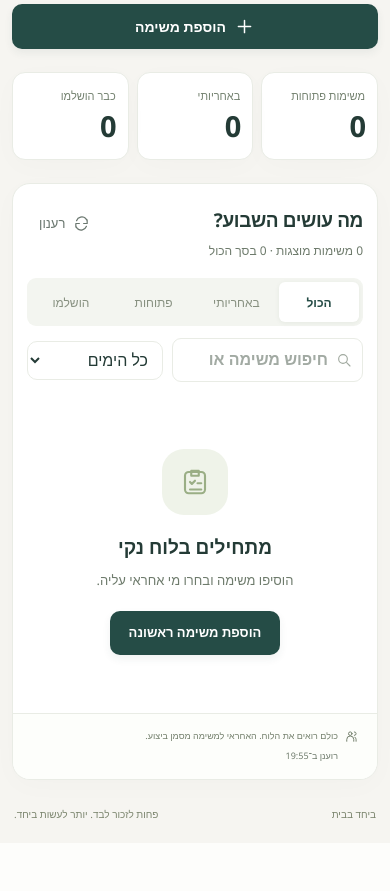
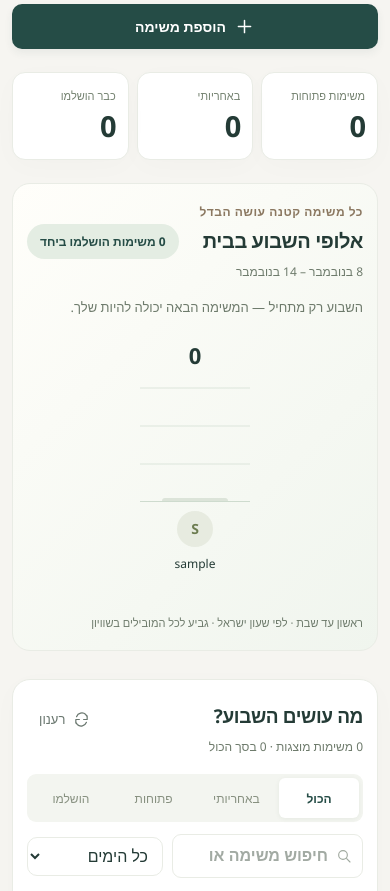
Before and after one commit to Dvir7845/family_web, a Spring Boot app: page / in a window 390 px wide. Shown: the part 446-1337 px from the top of the page. Before the commit the page ends 1265 px from the top, so only its background shows below. Run offline with Spring Boot 4, Linux system fonts and the light colour scheme; the visitor is signed in with stand-in values (Sample User, id 1); data that the repository does not hold is empty; some of the project's set-up classes (security, data sources, template engines, error pages and the like) are left out, and stand-ins take their place.

Commit message:
add table of task winner

```diff
--- a/src/main/java/com/familyhome/task/TaskController.java
+++ b/src/main/java/com/familyhome/task/TaskController.java
@@ -12,10 +12,15 @@ import jakarta.validation.Valid;
 public class TaskController {
 
     private final TaskService taskService;
+    private final TaskStatisticsService statistics;
 
-    public TaskController(TaskService taskService) {
+    public TaskController(TaskService taskService, TaskStatisticsService statistics) {
         this.taskService = taskService;
+        this.statistics = statistics;
     }
+
+    @GetMapping("/tasks/statistics/weekly")
+    public TaskStatisticsService.WeeklyStatistics weeklyStatistics() { return statistics.weekly(); }
 
     @GetMapping("/tasks")
     public List<Task> getTasks() {
--- a/src/main/java/com/familyhome/task/TaskRepository.java
+++ b/src/main/java/com/familyhome/task/TaskRepository.java
@@ -7,6 +7,8 @@ import org.springframework.data.jpa.repository.JpaRepository;
 
 public interface TaskRepository extends JpaRepository<Task, Long> {
 
+    List<Task> findByCompletedAtGreaterThanEqualAndCompletedAtLessThan(java.time.Instant start, java.time.Instant end);
+
     List<Task> findAllByOwnerId(Long ownerId);
 
     Optional<Task> findByIdAndOwnerId(Long id, Long ownerId);
--- a/src/main/java/com/familyhome/task/TaskService.java
+++ b/src/main/java/com/familyhome/task/TaskService.java
@@ -100,7 +100,7 @@ public class TaskService {
                         HttpStatus.NOT_FOUND,
                         "Task not found among your assignments"));
 
-        task.markCompleted();
+        task.markCompleted(java.time.Instant.now(), user.getUsername());
 
         return taskRepository.save(task);
     }
--- a/src/main/resources/static/assets/app.js
+++ b/src/main/resources/static/assets/app.js
@@ -6,6 +6,7 @@ const state = {
     ? location.hash.slice(1)
     : "tasks",
   user: null,
+  weeklyStats: null,
   vehicles: [], bookings: [], vehicleId: "",
   vehicleMonth: new Intl.DateTimeFormat("sv-SE", { timeZone: "Asia/Jerusalem", year: "numeric", month: "2-digit" }).format(new Date()),
   tasks: [],
@@ -177,11 +178,12 @@ async function loadData(initial = false) {
   }
   try {
     const user = await api("/me");
-    const [tasks, shopping, assignees, events] = await Promise.all([
+    const [tasks, shopping, assignees, events, weeklyStats] = await Promise.all([
       api("/tasks"),
       api("/shopping-items"),
       api("/members"),
-      api("/events")
+      api("/events"),
+      api("/tasks/statistics/weekly")
     ]);
     state.user = user;
     $("#vehicleNavigation").hidden = !user.driver;
@@ -189,6 +191,7 @@ async function loadData(initial = false) {
     if (user.driver) {
       [state.vehicles, state.bookings] = await Promise.all([api("/vehicles"), api(`/vehicles/bookings?month=${state.vehicleMonth}`)]);
     } else { state.vehicles = []; state.bookings = []; }
+    state.weeklyStats = weeklyStats;
     state.tasks = tasks;
     state.shopping = shopping;
     state.assignees = assignees;
@@ -227,6 +230,8 @@ function setView(view) {
 }
 
 function render() {
+  $("#weeklyTaskPanel").hidden = state.view !== "tasks" || !state.loaded;
+  if (state.view === "tasks" && state.loaded) renderWeeklyTasks();
   const vehicles = state.view === "vehicles" && state.user?.driver;
   $("#vehicleBoard").hidden = !vehicles;
   $(".board-toolbar").hidden = vehicles;
@@ -1084,3 +1089,29 @@ handleForm($("#vehicleForm"), async () => {
   await api("/vehicles", "POST", { name: $("#vehicleName").value.trim() });
   $("#vehicleDialog").close(); await loadData(); notify("הרכב נוסף.");
 });
+
+function renderWeeklyTasks() {
+  const data = state.weeklyStats;
+  const chart = $("#weeklyTaskChart"); chart.replaceChildren();
+  if (!data) return;
+  const members = [...data.members].sort((a, b) => b.completedCount - a.completedCount || a.username.localeCompare(b.username, "he"));
+  const maximum = Math.max(0, ...members.map(m => m.completedCount));
+  const total = members.reduce((sum, m) => sum + m.completedCount, 0);
+  const date = value => new Intl.DateTimeFormat("he-IL", {day:"numeric", month:"long", timeZone:"UTC"}).format(new Date(value + "T12:00:00Z"));
+  $("#weeklyTaskDates").textContent = date(data.weekStart) + " – " + date(data.weekEnd);
+  $("#weeklyTaskTotal").textContent = total + " משימות הושלמו ביחד";
+  $("#weeklyTaskMessage").textContent = total ? "כל הכבוד על העשייה המשותפת!" : "השבוע רק מתחיל — המשימה הבאה יכולה להיות שלך.";
+  for (const member of members) {
+    const leader = maximum > 0 && member.completedCount === maximum;
+    const column = textElement("li", "weekly-column" + (leader ? " weekly-leader" : ""), "");
+    column.setAttribute("aria-label", member.username + ": " + member.completedCount + " משימות הושלמו השבוע" + (leader ? ", מקום ראשון" : ""));
+    const value = textElement("span", "weekly-column-value", String(member.completedCount));
+    if (leader) { const trophy = textElement("span", "weekly-trophy", "🏆"); trophy.setAttribute("aria-hidden", "true"); value.prepend(trophy); }
+    const track = textElement("div", "weekly-bar-track", ""); track.setAttribute("aria-hidden", "true");
+    const bar = textElement("div", "weekly-bar" + (member.completedCount ? "" : " weekly-zero"), "");
+    bar.style.height = (maximum ? member.completedCount / maximum * 100 : 0) + "%";
+    track.append(bar);
+    column.append(value, track, avatar(member.username), textElement("span", "weekly-column-name", member.username));
+    chart.append(column);
+  }
+}
--- a/src/main/resources/static/assets/styles.css
+++ b/src/main/resources/static/assets/styles.css
@@ -1863,3 +1863,29 @@ input, select, textarea { min-width: 0; max-width: 100%; }
   .member-chip .member-role { grid-column: 2; }
   .member-chip .promote-member { grid-column: 1 / -1; min-height: 44px; }
 }
+
+.weekly-task-panel { margin-bottom: 28px; padding: 26px; border: 1px solid var(--line); border-radius: var(--radius); background: linear-gradient(135deg,#fffefa,#f0f5ee); min-width: 0; }
+.weekly-task-heading { display:flex; justify-content:space-between; gap:16px; flex-wrap:wrap; align-items:center; }
+.weekly-task-heading > div { min-width:0; }
+.weekly-task-heading .eyebrow { margin-bottom:4px; }
+#weeklyTaskDates { font-size:12px; margin-top:5px; }
+.weekly-total { padding:8px 13px; border-radius:24px; background:#e4ede3; color:var(--green); font-size:12px; font-weight:600; }
+.weekly-task-message { font-size:13px; color:var(--muted); margin:16px 0 0; }
+.weekly-chart-scroll { overflow-x:auto; max-width:100%; padding:12px 2px; }
+.weekly-task-chart { display:flex; justify-content:safe center; align-items:flex-start; gap:16px; padding:8px 0 0; margin:0; list-style:none; }
+.weekly-column { flex:1 0 76px; max-width:110px; min-width:0; text-align:center; display:flex; flex-direction:column; align-items:center; gap:9px; }
+.weekly-column-value { display:flex; align-items:center; justify-content:center; gap:5px; min-height:32px; font-size:22px; font-weight:700; }
+.weekly-trophy { font-size:23px; }
+.weekly-bar-track { height:150px; width:100%; display:flex; align-items:flex-end; justify-content:center; border-bottom:1px solid #cedbce; background:repeating-linear-gradient(to top,transparent 0,transparent 36px,#dce5db 37px,transparent 38px); }
+.weekly-bar { width:60%; border-radius:10px 10px 0 0; background:linear-gradient(to top,#315e52,#91b5a0); min-height:3px; }
+.weekly-leader .weekly-bar { background:linear-gradient(to top,#ba8736,#ebca77); box-shadow:0 0 22px #d9b65525; }
+.weekly-zero { background:#dce4d9; }
+.weekly-column-name { overflow-wrap:anywhere; font-size:12px; line-height:1.4; min-height:34px; width:100%; }
+.weekly-task-note { font-size:11px; color:var(--muted); margin-top:12px; }
+@media (max-width:580px) {
+ .weekly-task-panel { padding:18px 14px; }
+ .weekly-task-heading h2 { font-size:20px; }
+ .weekly-task-chart { gap:10px; }
+ .weekly-column { flex-basis:68px; }
+ .weekly-bar-track { height:120px; }
+}
--- a/src/main/resources/static/index.html
+++ b/src/main/resources/static/index.html
@@ -83,6 +83,12 @@
             <use id="statIcon3" href="/assets/icons.svg#check"></use>
           </svg></span>
       </article>
+    </section>
+    <section id="weeklyTaskPanel" class="weekly-task-panel" aria-labelledby="weeklyTaskTitle" hidden>
+      <div class="weekly-task-heading"><div><span class="eyebrow">כל משימה קטנה עושה הבדל</span><h2 id="weeklyTaskTitle">אלופי השבוע בבית</h2><p id="weeklyTaskDates" class="muted"></p></div><span class="weekly-total" id="weeklyTaskTotal"></span></div>
+      <p id="weeklyTaskMessage" class="weekly-task-message" role="status"></p>
+      <div class="weekly-chart-scroll" tabindex="0" role="region" aria-label="גרף עמודות: משימות שהושלמו השבוע לכל בן משפחה"><ul id="weeklyTaskChart" class="weekly-task-chart"></ul></div>
+      <p class="weekly-task-note">ראשון עד שבת · לפי שעון ישראל · גביע לכל המובילים בשוויון</p>
     </section>
     <p id="pageError" class="notice" role="alert" hidden></p>
     <section class="board" aria-labelledby="boardTitle">
```
Also changed, not shown: src/main/java/com/familyhome/task/Task.java (+13 -0 lines), src/main/java/com/familyhome/task/TaskStatisticsService.java (added, +35 -0 lines), README.md, 2 other files.
